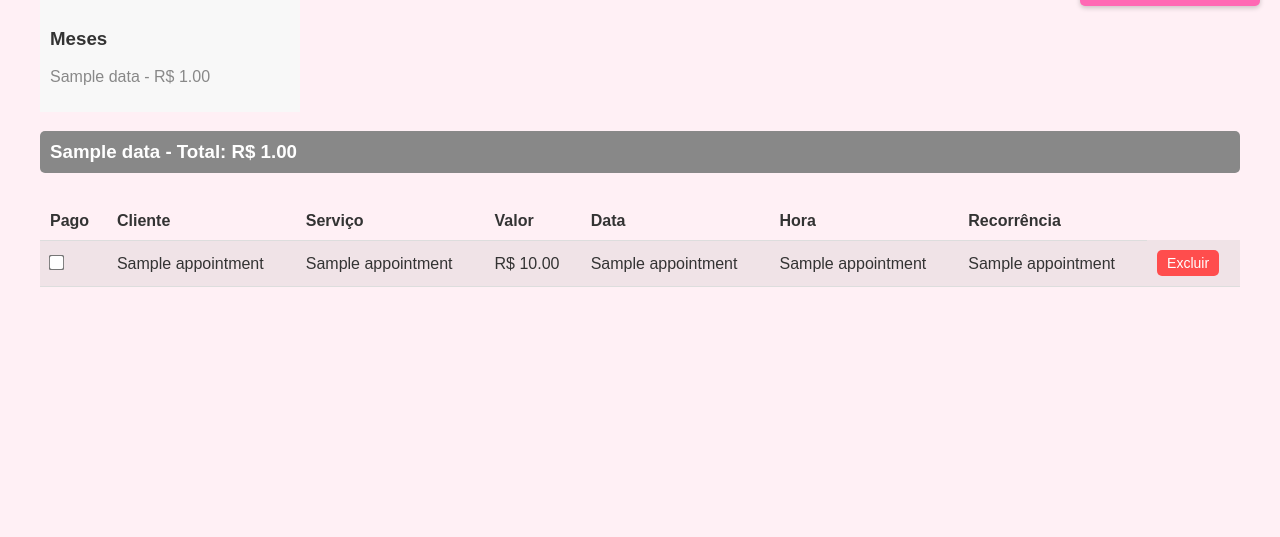
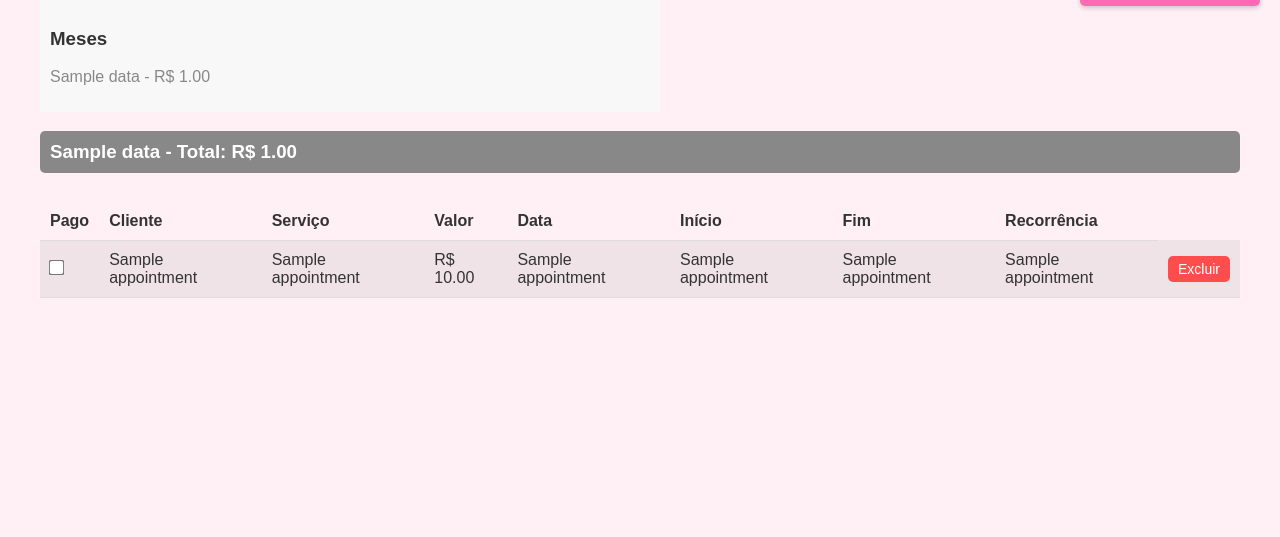
Before and after one commit to dilsonlima/salaodebelezaWebApp, a Flask app: template templates/view_appointments.html in a window 1280 px wide. Shown: the part 132-669 px from the top of the page. Run offline with Flask 3, Linux system fonts and the light colour scheme; the template is opened without the code that fills it: most values are stand-ins (such as "Sample title", 1, 10 or a date in 2020).

Commit message:
melhorias

```diff
--- a/app.py
+++ b/app.py
@@ -17,17 +17,15 @@
                 service_description TEXT NOT NULL,
                 service_value REAL NOT NULL,
                 date TEXT NOT NULL,
-                time TEXT NOT NULL,
+                start_time TEXT NOT NULL,  -- Novo campo: horário de início
+                end_time TEXT NOT NULL,    -- Novo campo: horário de fim
                 recurrence TEXT NOT NULL,
                 color TEXT NOT NULL,
-                pago BOOLEAN DEFAULT 0  -- Nova coluna
+                pago BOOLEAN DEFAULT 0
             )
         ''')
         conn.commit()
-
 init_db()
-
-
 
 #Adicionar nova rota para resumo do dia
 from datetime import datetime, time
@@ -38,14 +36,14 @@
         with sqlite3.connect(DATABASE) as conn:
             cursor = conn.cursor()
             today = datetime.now().strftime('%Y-%m-%d')
-            cursor.execute('SELECT * FROM appointments WHERE date = ? ORDER BY time', (today,))
+            cursor.execute('SELECT * FROM appointments WHERE date = ? ORDER BY start_time', (today,))
             appointments = cursor.fetchall()
 
             # Remove agendamentos com horários já passados
             current_time = datetime.now().time()
             filtered_appointments = []
             for appointment in appointments:
-                appointment_time = datetime.strptime(appointment[5], '%H:%M').time()  # appointment[5] é a hora
+                appointment_time = datetime.strptime(appointment[5], '%H:%M').time()  # appointment[5] é o start_time
                 if appointment_time >= current_time:
                     filtered_appointments.append(appointment)
 
@@ -55,6 +53,7 @@
 
     return render_template('index.html', appointments=filtered_appointments)
 
+
 # Rota para adicionar agendamento
 @app.route('/add', methods=['GET', 'POST'])
 def add_appointment():
@@ -63,8 +62,10 @@
         service_description = request.form['service_description']
         service_value = request.form['service_value']
         date = request.form['date']
-        time = request.form['time']
+        start_time = request.form['start_time']
+        end_time = request.form['end_time']
         recurrence = request.form['recurrence']
+        pago = 0
 
         # Define a cor baseada no mês
         month = datetime.strptime(date, '%Y-%m-%d').month
@@ -78,17 +79,17 @@
                 if recurrence == '1x':
                     # Insere apenas uma vez
                     cursor.execute('''
-                        INSERT INTO appointments (client_name, service_description, service_value, date, time, recurrence, color)
-                        VALUES (?, ?, ?, ?, ?, ?, ?)
-                    ''', (client_name, service_description, service_value, date, time, recurrence, color))
+                        INSERT INTO appointments (client_name, service_description, service_value, date, start_time, end_time, recurrence, color,pago)
+                        VALUES (?, ?, ?, ?, ?, ?, ?, ?, ?)
+                    ''', (client_name, service_description, service_value, date, start_time, end_time, recurrence, color,pago))
                 else:
                     # Insere as recorrências
                     for i in range(4):
                         new_date = calculate_recurrence_date(date, recurrence, i)
                         cursor.execute('''
-                            INSERT INTO appointments (client_name, service_description, service_value, date, time, recurrence, color)
-                            VALUES (?, ?, ?, ?, ?, ?, ?)
-                        ''', (client_name, service_description, service_value, new_date.strftime('%Y-%m-%d'), time, recurrence, color))
+                            INSERT INTO appointments (client_name, service_description, service_value, date, start_time, end_time, recurrence, color,pago)
+                            VALUES (?, ?, ?, ?, ?, ?, ?, ?, ?)
+                        ''', (client_name, service_description, service_value, new_date.strftime('%Y-%m-%d'), start_time, end_time, recurrence, color,pago))
                 conn.commit()
         except sqlite3.Error as e:
             print(f"Erro no banco de dados: {e}")
@@ -96,6 +97,7 @@
         return redirect(url_for('view_appointments'))
 
     return render_template('add_appointment.html')
+
 
 # Função para calcular a data de recorrência
 def calculate_recurrence_date(start_date, recurrence, iteration):
@@ -117,7 +119,7 @@
     try:
         with sqlite3.connect(DATABASE) as conn:
             cursor = conn.cursor()
-            cursor.execute('SELECT * FROM appointments ORDER BY date, time')
+            cursor.execute('SELECT * FROM appointments ORDER BY date, start_time')  # Substitua 'time' por 'start_time'
             appointments = cursor.fetchall()
 
             # Agrupa os agendamentos por mês e calcula a soma dos valores
@@ -152,27 +154,28 @@
 @app.route('/update_payment_status', methods=['POST'])
 def update_payment_status():
     try:
-        # Obtém os dados JSON da requisição
         data = request.get_json()
         if not data or 'appointmentIds' not in data:
             return jsonify({'success': False, 'error': 'Dados inválidos'}), 400
 
         appointment_ids = data['appointmentIds']
 
-        # Atualiza o status de pagamento no banco de dados
         with sqlite3.connect(DATABASE) as conn:
             cursor = conn.cursor()
-            # Marca como pago os agendamentos selecionados
             if appointment_ids:
+                # Marca como pago os agendamentos selecionados
                 cursor.execute(
                     'UPDATE appointments SET pago = 1 WHERE id IN ({})'.format(
                         ','.join(['?'] * len(appointment_ids))
                     ), appointment_ids)
-            # Marca como não pago os agendamentos não selecionados
-            cursor.execute(
-                'UPDATE appointments SET pago = 0 WHERE id NOT IN ({})'.format(
-                    ','.join(['?'] * len(appointment_ids)) if appointment_ids else '1=1'
-                ), appointment_ids if appointment_ids else [])
+                # Marca como não pago os agendamentos não selecionados
+                cursor.execute(
+                    'UPDATE appointments SET pago = 0 WHERE id NOT IN ({})'.format(
+                        ','.join(['?'] * len(appointment_ids))
+                    ), appointment_ids)
+            else:
+                # Se nenhum ID for enviado, marca todos como não pagos
+                cursor.execute('UPDATE appointments SET pago = 0')
             conn.commit()
 
         return jsonify({'success': True})
--- a/templates/base.html
+++ b/templates/base.html
@@ -5,6 +5,26 @@
     <meta name="viewport" content="width=device-width, initial-scale=1.0">
     <title>{% block title %}Agenda de Beleza{% endblock %}</title>
     <link rel="stylesheet" href="{{ url_for('static', filename='style.css') }}">
+    <script>
+        // Função para ativar o modo de tela cheia
+        function openFullscreen() {
+            const elem = document.documentElement; // Elemento raiz (html)
+            if (elem.requestFullscreen) {
+                elem.requestFullscreen();
+            } else if (elem.mozRequestFullScreen) { // Firefox
+                elem.mozRequestFullScreen();
+            } else if (elem.webkitRequestFullscreen) { // Chrome, Safari e Opera
+                elem.webkitRequestFullscreen();
+            } else if (elem.msRequestFullscreen) { // IE/Edge
+                elem.msRequestFullscreen();
+            }
+        }
+
+        // Ativar o modo de tela cheia ao carregar a página
+        window.onload = function() {
+            openFullscreen();
+        };
+    </script>
 </head>
 <body>
     <!-- Cabeçalho com logo e título -->
--- a/templates/index.html
+++ b/templates/index.html
@@ -3,7 +3,7 @@
 {% block content %}
 
     <div class="daily-summary">
-        <h2>Resumo do Dia</h2>
+        <h2>Próximos eventos do dia</h2>
         {% if appointments %}
         <ul>
             {% for appointment in appointments %}
--- a/templates/view_appointments.html
+++ b/templates/view_appointments.html
@@ -38,7 +38,8 @@
                                     <th>Serviço</th>
                                     <th>Valor</th>
                                     <th>Data</th>
-                                    <th>Hora</th>
+                                    <th>Início</th>  <!-- Novo campo -->
+                                    <th>Fim</th>     <!-- Novo campo -->
                                     <th>Recorrência</th>
                                 </tr>
                             </thead>
@@ -48,28 +49,30 @@
                                 <tr id="row-{{ appointment[0] }}" style="background-color: {{ data.color }}20;">
                                     <td>
                                         <input type="checkbox" name="pago" value="{{ appointment[0] }}"
-                                            {% if appointment[8] %}checked{% endif %}>
+                                            {% if appointment[9] %}checked{% endif %}>
                                     </td>
-                                    <td {% if appointment[8] %}class="pago"{% endif %}>
+                                    <td {% if appointment[9] %}class="pago"{% endif %}>
                                         {{ appointment[1] }}
                                     </td>
-                                    <td {% if appointment[8] %}class="pago"{% endif %}>
+                                    <td {% if appointment[9] %}class="pago"{% endif %}>
                                         {{ appointment[2] }}
                                     </td>
-                                    <td {% if appointment[8] %}class="pago"{% endif %}>
+                                    <td {% if appointment[9] %}class="pago"{% endif %}>
                                         R$ {{ "%.2f"|format(appointment[3]) }}
                                     </td>
-                                    <td {% if appointment[8] %}class="pago"{% endif %}>
+                                    <td {% if appointment[9] %}class="pago"{% endif %}>
                                         {{ appointment[4] }}
                                     </td>
-                                    <td {% if appointment[8] %}class="pago"{% endif %}>
-                                        {{ appointment[5] }}
+                                    <td {% if appointment[9] %}class="pago"{% endif %}>
+                                        {{ appointment[5] }}  <!-- Horário de início -->
                                     </td>
-                                    <td {% if appointment[8] %}class="pago"{% endif %}>
-                                        {{ appointment[6] }}
+                                    <td {% if appointment[9] %}class="pago"{% endif %}>
+                                        {{ appointment[6] }}  <!-- Horário de fim -->
+                                    </td>
+                                    <td {% if appointment[9] %}class="pago"{% endif %}>
+                                        {{ appointment[7] }}
                                     </td>
                                     <td>
-                                        <!-- Botão de exclusão -->
                                         <button class="btn-delete" onclick="deleteAppointment({{ appointment[0] }})">Excluir</button>
                                     </td>
                                 </tr>
```
Also changed, not shown: static/style.css (+4 -23 lines), templates/add_appointment.html (+26 -2 lines), database.db, 2 other files. Lines whose indentation alone changed are shown as unchanged.
